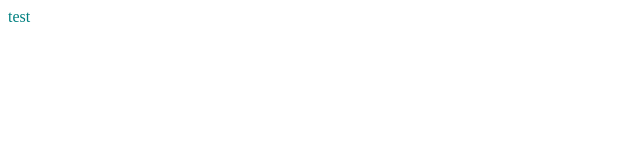
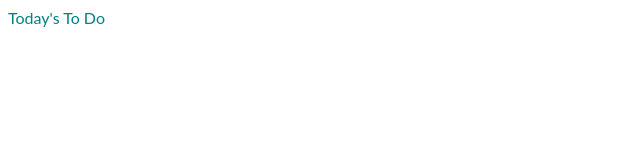
Before and after one commit to blueberry1312/to-do-list, a website built with webpack: page src/index.html in a window 1280 px wide. Shown: the full height of the page, 0-640 px from the left. Built offline with nearby package versions, Linux system fonts and the light colour scheme.

Commit message:
Add font

```diff
--- a/src/index.html
+++ b/src/index.html
@@ -3,11 +3,13 @@
 <head>
     <meta charset="UTF-8">
     <meta name="viewport" content="width=device-width, initial-scale=1.0">
-    <link rel="stylesheet" href="./style.css">
     <title>To-Do List</title>
 </head>
 <body>
-    <div id="container"></div>
-    <script type="module" src="./index.js"></script>
+    <div class="container">
+        <div class="title">
+            <span>Today's To Do</span>
+        </div>
+    </div>
 </body>
 </html>
--- a/src/index.js
+++ b/src/index.js
@@ -1,10 +1 @@
 import './style.css';
-
-function component() {
-  const element = document.getElementById('container');
-  element.classList.add('title');
-  element.textContent = 'test';
-  return element;
-}
-
-document.body.appendChild(component());
--- a/src/style.css
+++ b/src/style.css
@@ -1,3 +1,11 @@
+@font-face {
+  font-family: 'Lato', sans-serif;
+  src: url('./Lato-LightItalic.ttf') format('ttf');
+  font-weight: normal;
+  font-style: normal;
+}
+
 .title {
   color: teal;
+  font-family: 'Lato', sans-serif;
 }
```
Also changed, not shown: dist/4310bbed01b37dfcee98.ttf (added), dist/index.html, dist/main.bundle.js, src/Lato-LightItalic.ttf (added).
